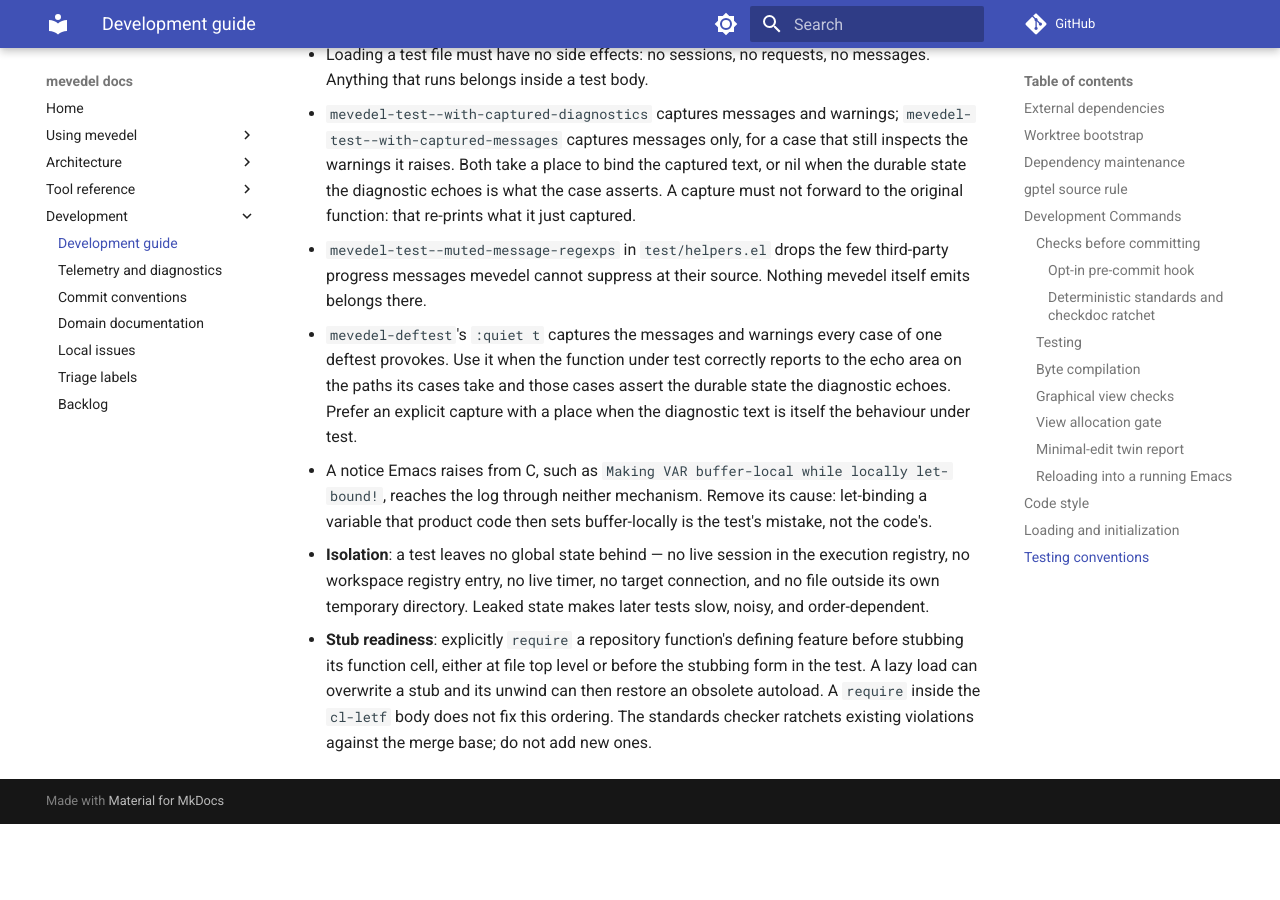
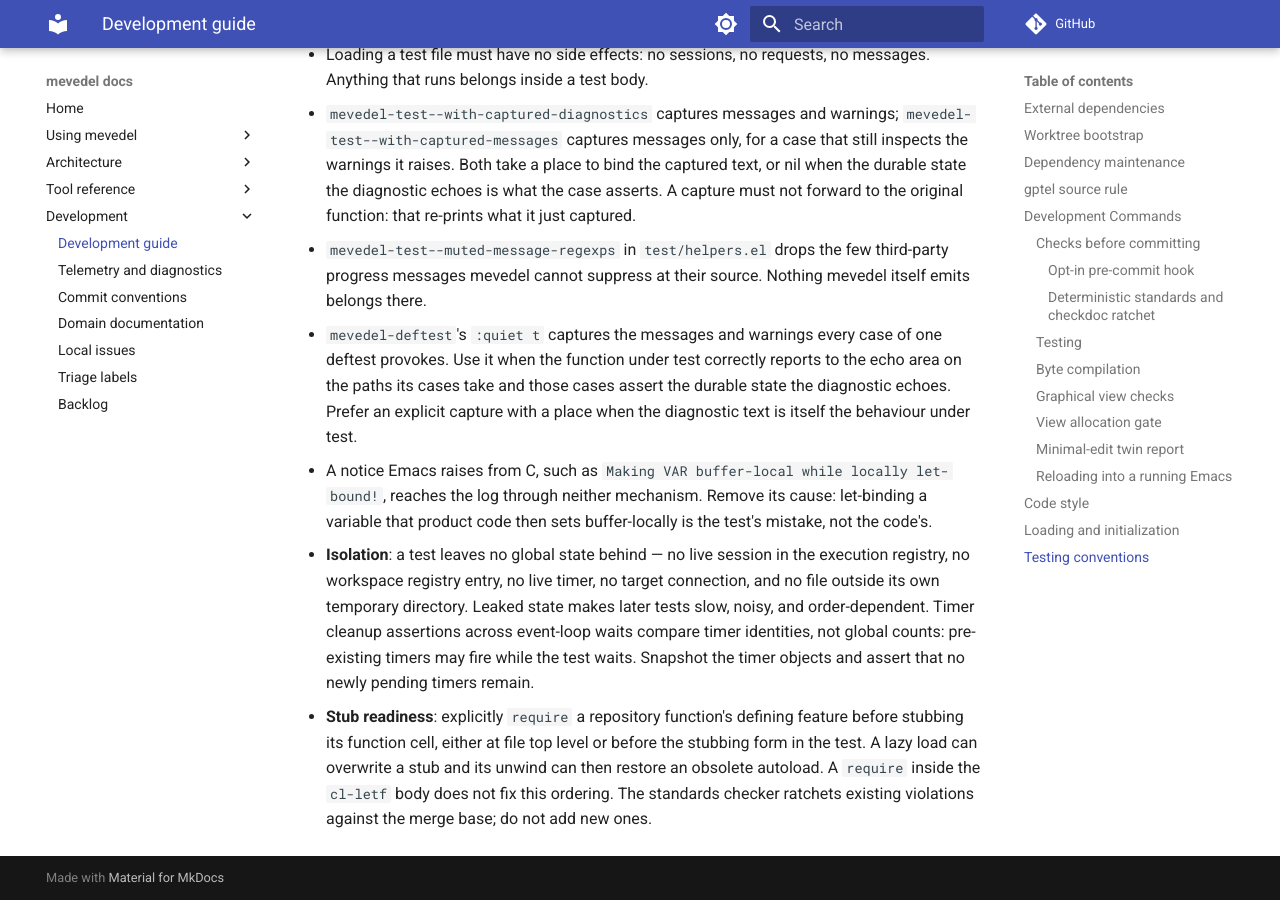
Before and after one commit to FrauH0lle/mevedel, an MkDocs documentation site: the page built from docs/development.md, in a window 1280 px wide and 900 px high, scrolled down 14344 px. Built offline with MkDocs 1.6.1 and Material for MkDocs 9.7.7, drawn with Linux system fonts in a browser that asks for light colours; comment, search, counter and statistics services are not loaded; before the commit the page ends 15168 px from its top, so only the background shows below that.

Commit message:
test(gptel): Compare timer identities in stream cleanup checks
Unrelated timers can expire during event-loop waits, so total timer
counts can shrink without a leak or conceal one with the same count.

* test/test-mevedel-gptel-stream-bridge.el
(mevedel-gptel-stream-bridge--flush-batch-due): Compare newly pending
timer identities in both cleanup checks. Let an unrelated timer fire
through the event loop and assert its callback ran.
* docs/development.md (Testing conventions): Explain timer identity
assertions across event-loop waits.

Validation: fresh file passes all 31 cases; full check passes with zero
unexpected results and 38 conditional skips. The old count assertion
fails with expected 3, actual 2; a leaked real resume timer fails the new
assertion even when total counts match.

```diff
--- a/docs/development.md
+++ b/docs/development.md
@@ -687,6 +687,9 @@ must not need a load-order recipe.
   execution registry, no workspace registry entry, no live timer, no target
   connection, and no file outside its own temporary directory. Leaked state
   makes later tests slow, noisy, and order-dependent.
+  Timer cleanup assertions across event-loop waits compare timer identities,
+  not global counts: pre-existing timers may fire while the test waits. Snapshot
+  the timer objects and assert that no newly pending timers remain.
 - **Stub readiness**: explicitly `require` a repository function's defining
   feature before stubbing its function cell, either at file top level or before
   the stubbing form in the test. A lazy load can overwrite a stub and its unwind
```
Also changed, not shown: 1 other file.
